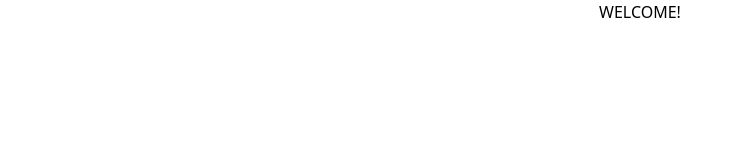
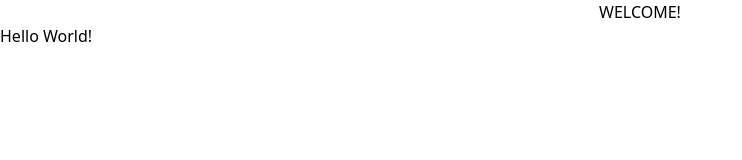
Before and after one commit to j-casimiro/project-verse, a Vue app: page / in a window 1280 px wide. Shown: the top 160 px of the page, without its empty margins (0-742 px from the left). Built offline with nearby package versions, Linux system fonts and the light colour scheme.

Commit message:
Add react renderer

```diff
--- a/index.html
+++ b/index.html
@@ -8,6 +8,8 @@
   </head>
   <body>
     <div id="app"></div>
+    <div id="root"></div>
     <script type="module" src="/src/main.ts"></script>
+    <script type="module" src="/src/main.tsx"></script>
   </body>
 </html>
--- /dev/null
+++ b/src/App.tsx
@@ -0,0 +1,7 @@
+import './style.css';
+
+function App() {
+  return <div>Hello World!</div>;
+}
+
+export default App;
--- /dev/null
+++ b/src/main.tsx
@@ -0,0 +1,12 @@
+import React from 'react';
+import { StrictMode } from 'react';
+import { createRoot } from 'react-dom/client';
+import './style.css';
+
+import App from './App.tsx';
+
+createRoot(document.getElementById('root')!).render(
+  <StrictMode>
+    <App />
+  </StrictMode>
+);
--- a/vite.config.ts
+++ b/vite.config.ts
@@ -1,4 +1,3 @@
-import path from 'path';
 import { defineConfig } from 'vite';
 import vue from '@vitejs/plugin-vue';
 import react from '@vitejs/plugin-react';
@@ -6,9 +5,4 @@ import react from '@vitejs/plugin-react';
 // https://vite.dev/config/
 export default defineConfig({
   plugins: [vue(), react()],
-  resolve: {
-    alias: {
-      '@': path.resolve(__dirname, './src'),
-    },
-  },
 });
```
Also changed, not shown: src/main.ts (+4 -4 lines).
